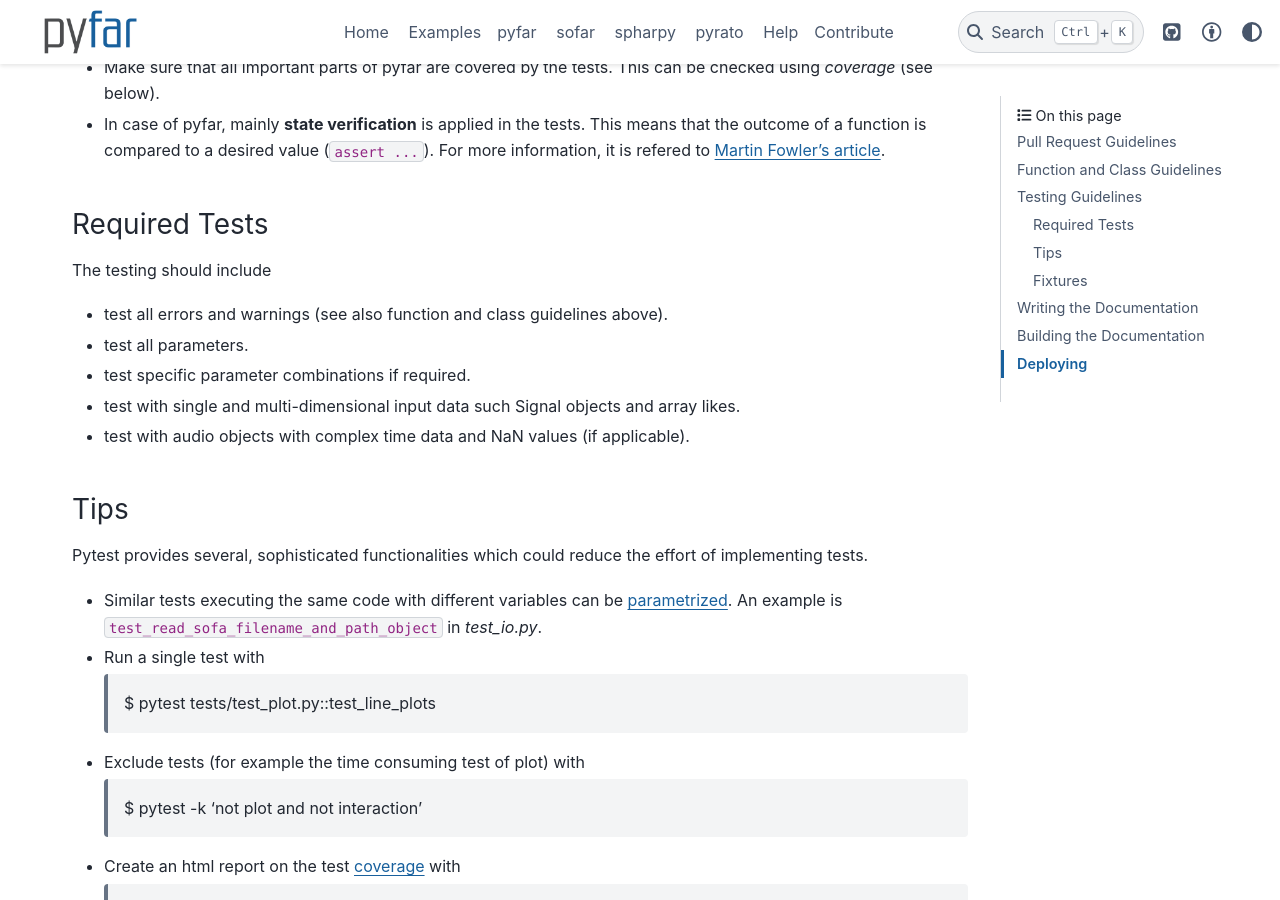
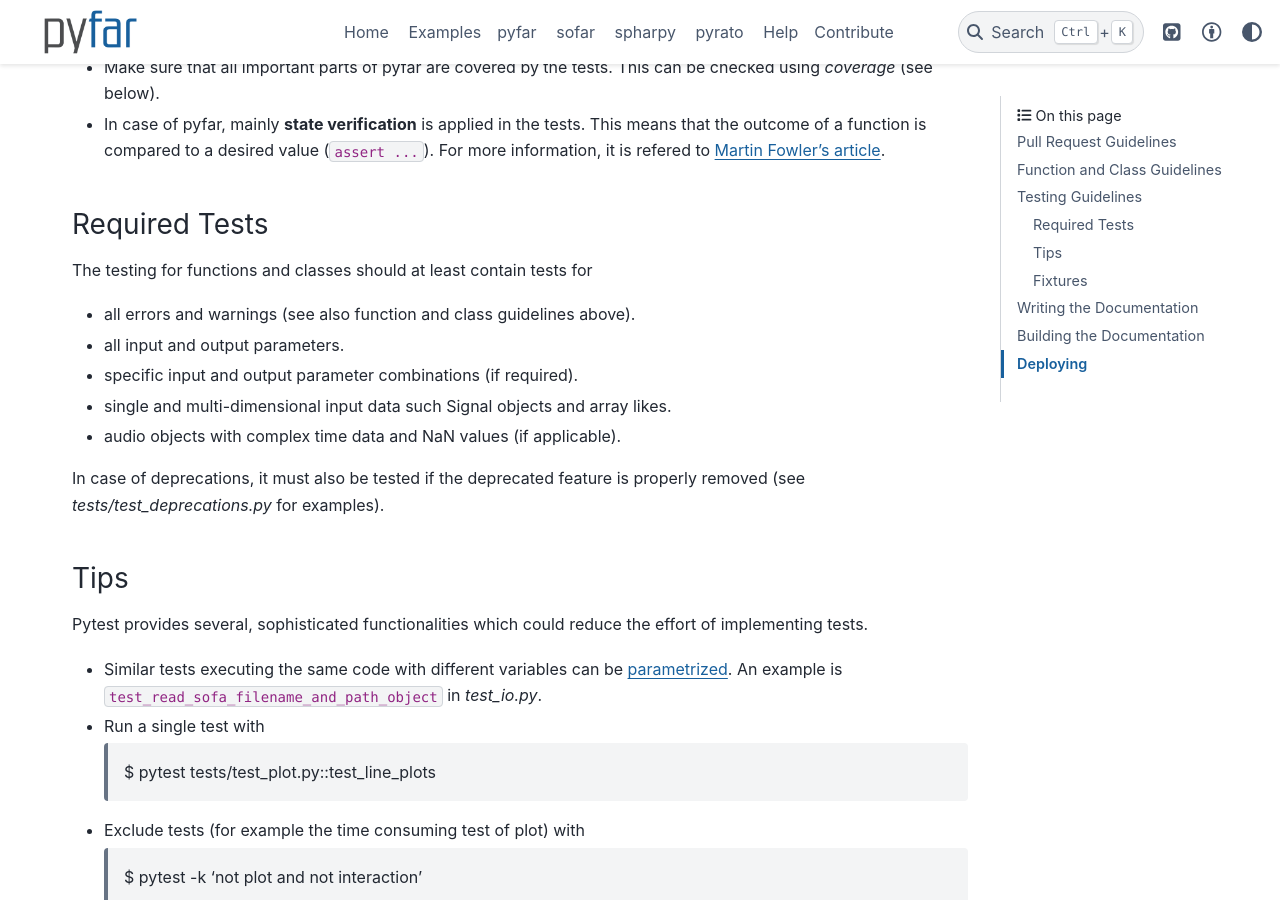
Before and after one commit to pyfar/gallery, a Sphinx documentation site: the page built from docs/community/contributing.rst, in a window 1280 px wide and 900 px high, scrolled down 1499 px. Built offline with Sphinx 7.4.7 and the PyData theme 0.15.4, drawn with Linux system fonts in a browser that asks for light colours; pages that are not in the unit, such as notebooks, are missing from menus.

Commit message:
update according to review by mberz

```diff
--- a/docs/community/contributing.rst
+++ b/docs/community/contributing.rst
@@ -60,13 +60,15 @@ In the following, you'll find a guideline. Note: these instructions are not gene
 Required Tests
 ~~~~~~~~~~~~~~
 
-The testing should include
+The testing for functions and classes should at least contain tests for
 
-- test all errors and warnings (see also function and class guidelines above).
-- test all parameters.
-- test specific parameter combinations if required.
-- test with single and multi-dimensional input data such Signal objects and array likes.
-- test with audio objects with complex time data and NaN values (if applicable).
+- all errors and warnings (see also function and class guidelines above).
+- all input and output parameters.
+- specific input and output parameter combinations (if required).
+- single and multi-dimensional input data such Signal objects and array likes.
+- audio objects with complex time data and NaN values (if applicable).
+
+In case of deprecations, it must also be tested if the deprecated feature is properly removed (see `tests/test_deprecations.py` for examples).
 
 Tips
 ~~~~~~~~~~~
--- a/docs/help/installation.rst
+++ b/docs/help/installation.rst
@@ -20,7 +20,7 @@ Reading and writing audio files is supported through `SoundFile`_, which is base
 Best practice
 =============
 
-We recommend to install pyfar into a virtual python environment to avoid conflicts with already installed packages. The example below uses the `Anaconda`_ package manager. To create a new environment run
+We recommend to install pyfar into a virtual python environment to avoid conflicts with already installed packages. The example below uses the `Conda`_ package manager. To create a new environment run
 
 .. code-block:: console
 
@@ -37,5 +37,5 @@ After this, you can install pyfar into the environment as shown above. For more
 
 .. _SoundFile: https://pysoundfile.readthedocs.io/en/latest/
 .. _libsndfile: http://www.mega-nerd.com/libsndfile/
-.. _Anaconda: https://www.anaconda.com/
+.. _Conda: https://docs.conda.io/en/latest/
 .. _Managing environments: https://conda.io/projects/conda/en/latest/user-guide/tasks/manage-environments.html
--- a/docs/index.rst
+++ b/docs/index.rst
@@ -183,7 +183,7 @@ educational and commercial use.
 |
 
 Examples
-=========
+========
 
 This is the pyfar gallery. It provides a collection of examples and tutorials
 for the whole pyfar ecosystem.
@@ -223,7 +223,7 @@ for the whole pyfar ecosystem.
 
 
 Supporters
-===========
+==========
 
 .. grid:: 1 2 2 3
    :gutter: 4
```
Also changed, not shown: docs/help/trouble_shooting.rst (+7 -1 lines).
